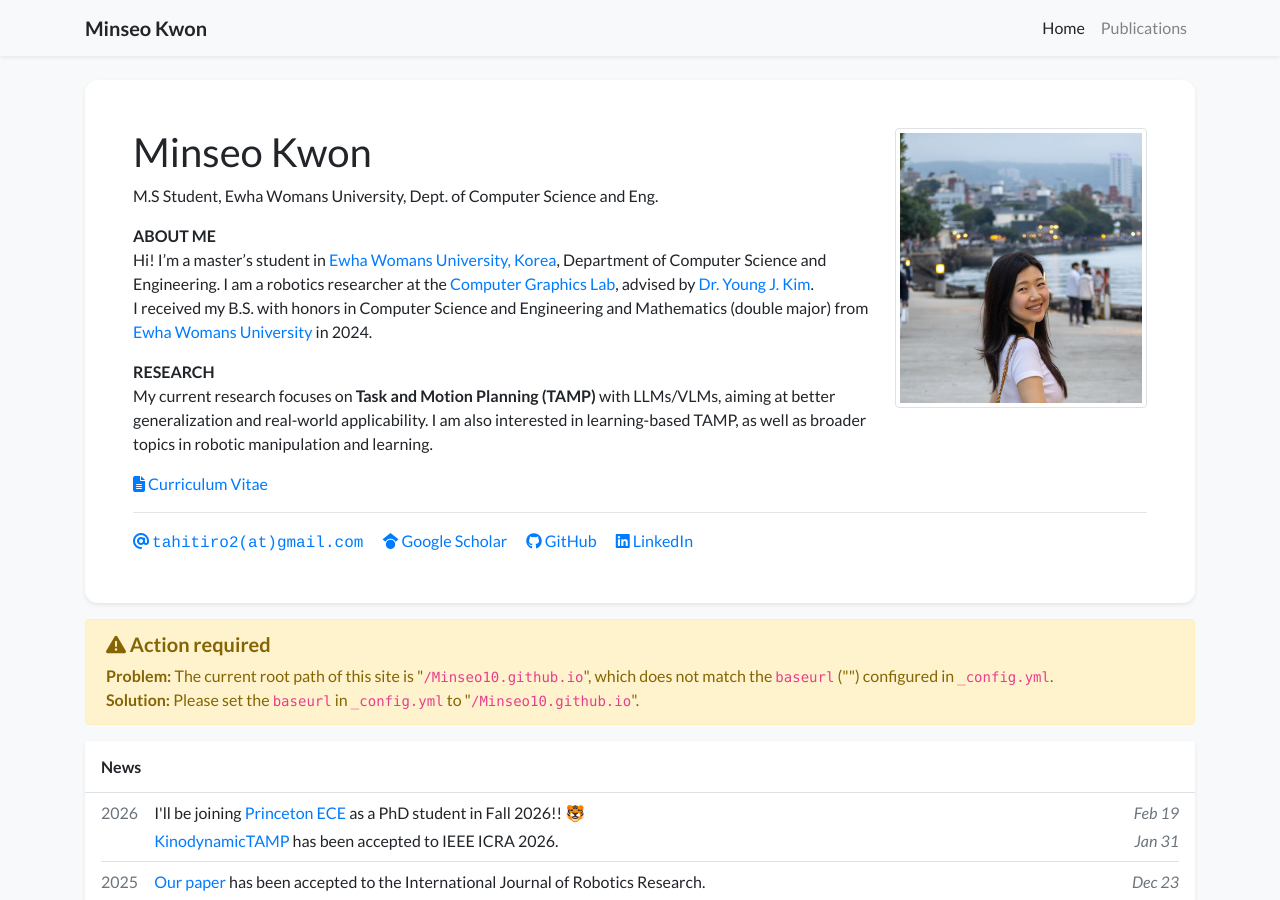
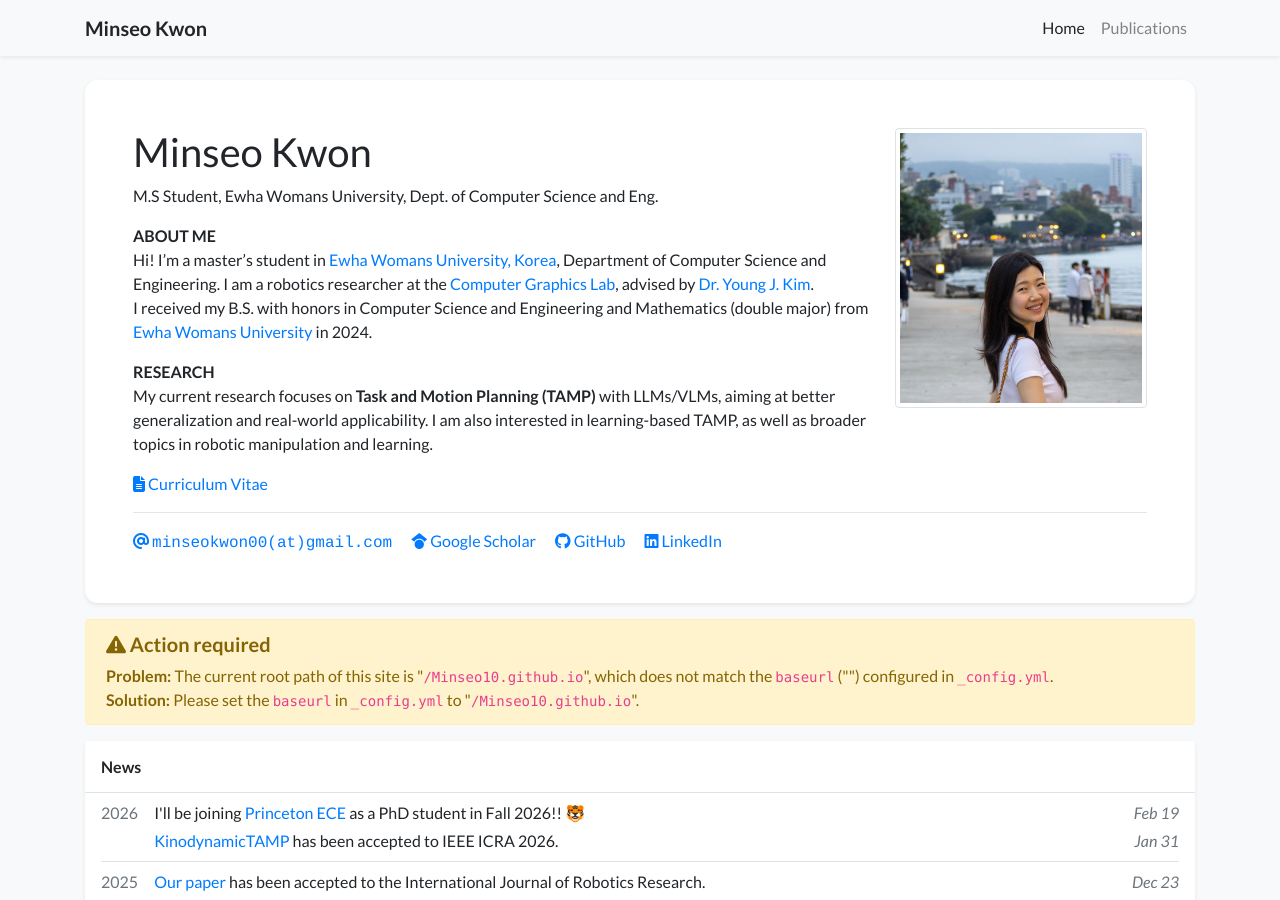
Before and after one commit to Minseo10/Minseo10.github.io, a Jekyll site: the page built from index.html, in a window 1280 px wide and 900 px high. Built offline with Jekyll 4.4.1, drawn with Linux system fonts in a browser that asks for light colours; nearby versions of some CDN libraries; a style sheet for code colours, icons or effects is not loaded.

Commit message:
Change email address

```diff
--- a/_data/profile.yml
+++ b/_data/profile.yml
@@ -7,7 +7,7 @@ positions:
 #   name: Position 1 with logo
 - name: M.S Student, Ewha Womans University, Dept. of Computer Science and Eng.
 
-email: "tahitiro2@gmail.com"
+email: "minseokwon00@gmail.com"
 cv_link: /assets/CV_MinseoKwon.pdf
 gscholar: nYM-ylYAAAAJ&hl=en  # This is an example, replace it with your own Google Scholar ID
 github: Minseo10
```
